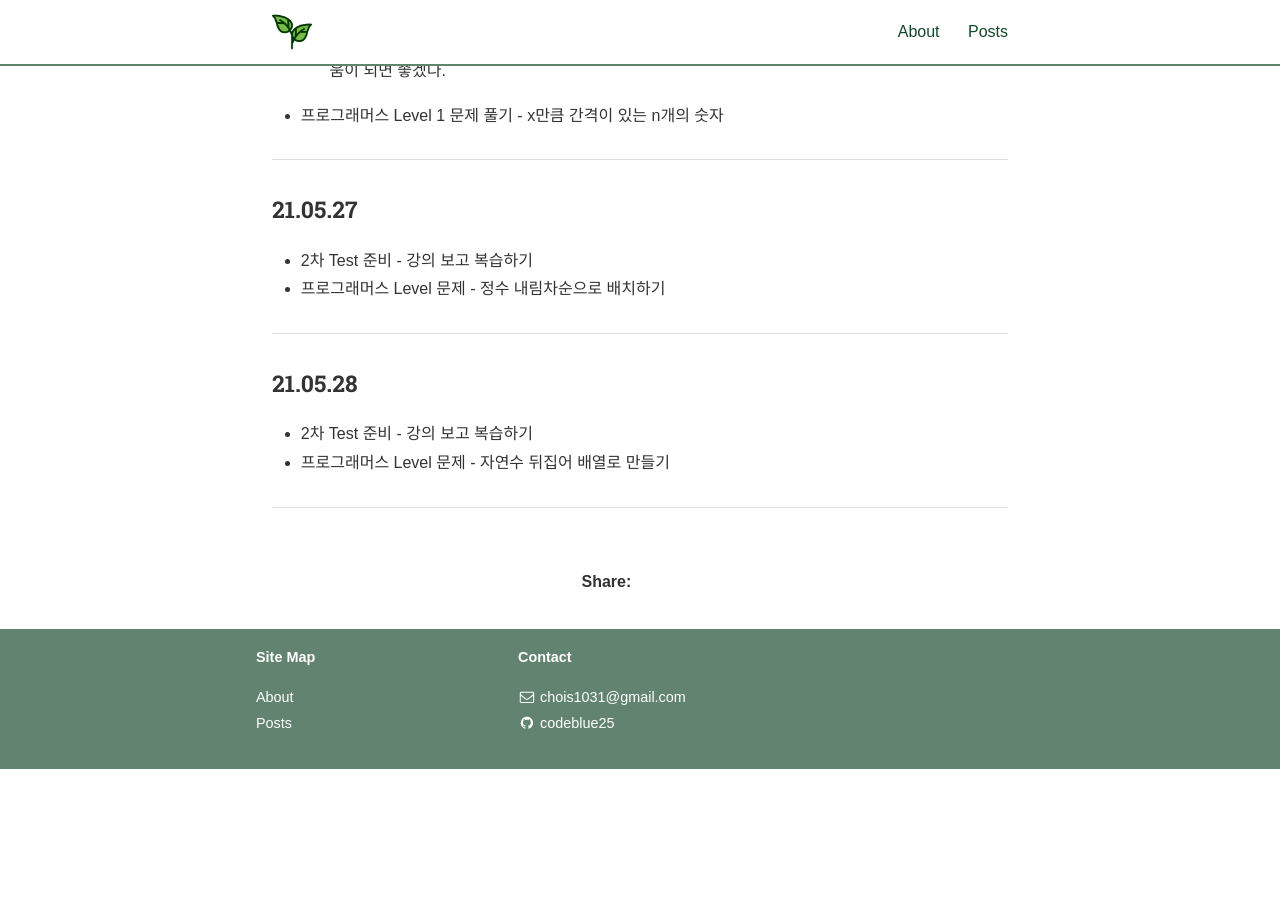
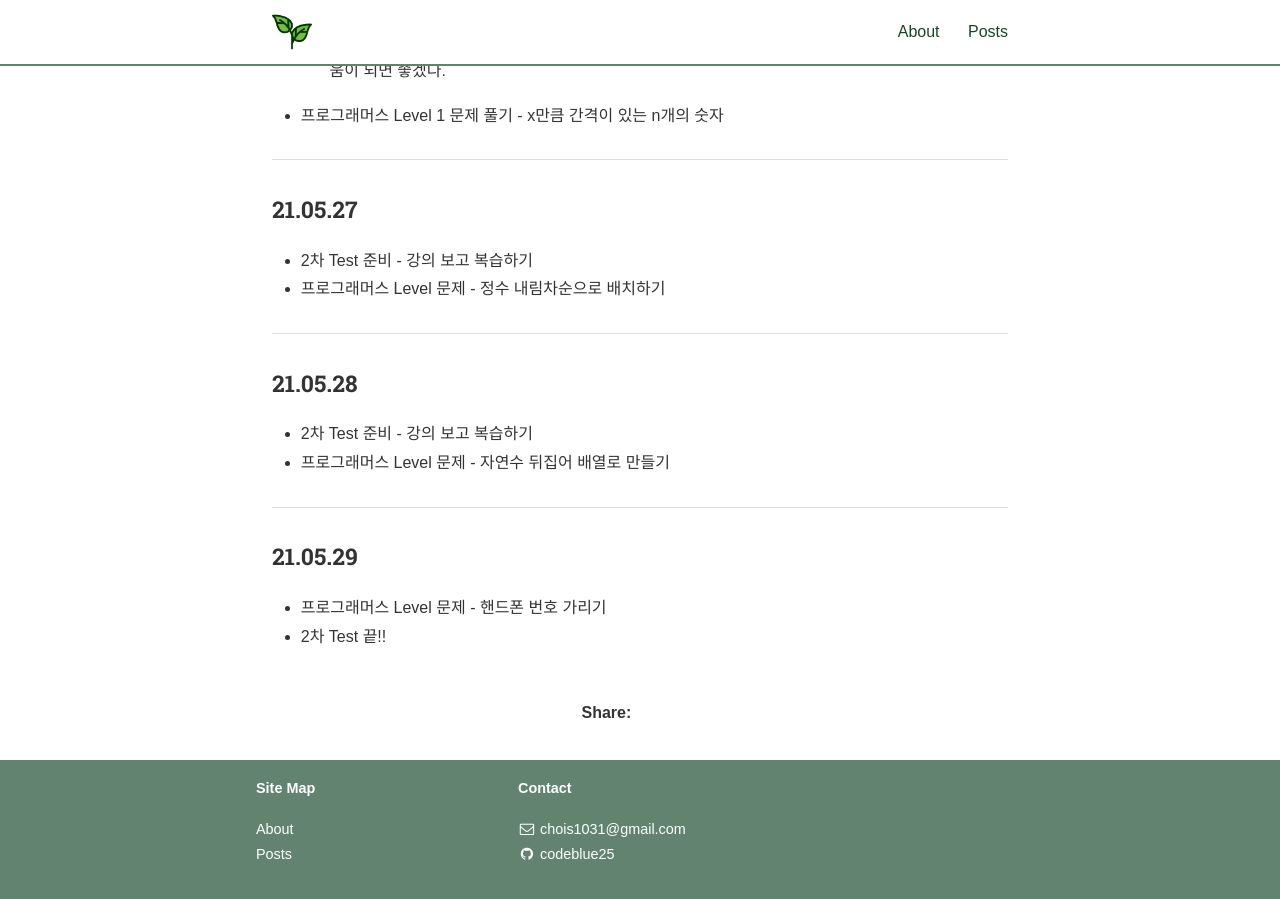
Before and after one commit to codeblue25/codeblue25.github.io, a Jekyll site: the page built from _posts/2021-05-23-0529.md, in a window 1280 px wide and 900 px high, scrolled down 805 px. Built offline with Jekyll 4.4.1, drawn with Linux system fonts in a browser that asks for light colours; nearby versions of some CDN libraries; some web fonts are replaced; a style sheet for code colours, icons or effects is not loaded; before the commit the page ends 1574 px from its top, so only the background shows below that.

Commit message:
210529 TIL

```diff
--- a/_posts/2021-05-23-0529.md
+++ b/_posts/2021-05-23-0529.md
@@ -43,3 +43,8 @@ categories: TIL
 - 프로그래머스 Level 문제 - 자연수 뒤집어 배열로 만들기
 
 ---
+
+<h3>21.05.29</h3>
+
+- 프로그래머스 Level 문제 - 핸드폰 번호 가리기
+- 2차 Test 끝!!
```
